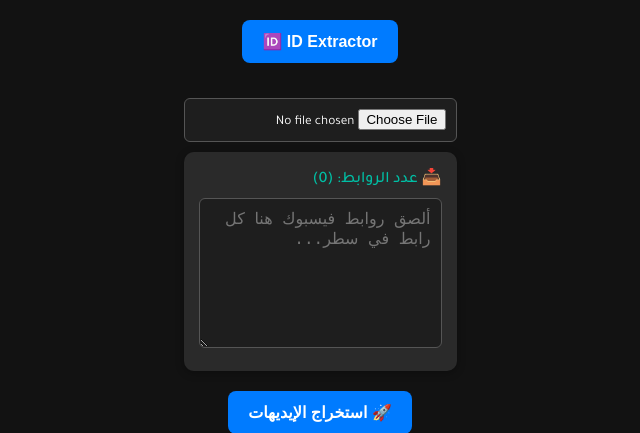
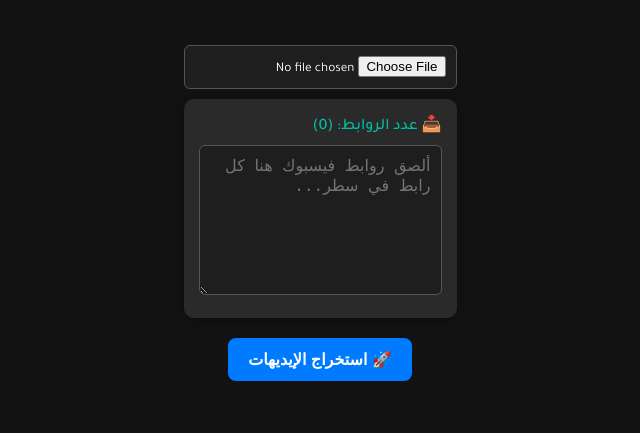
Before and after one commit to fares15719/ID, a Flask app: page / in a window 1280 px wide. Shown: the top 433 px of the page, without its empty margins (320-960 px from the left). Run offline with Flask 3, Linux system fonts and the light colour scheme.

```diff
--- a/templates/index.html
+++ b/templates/index.html
@@ -120,7 +120,6 @@
 <body>
   <div class="container">
     <div class="tool-toggle">
-      <button onclick="showTool('extractor')">🆔 ID Extractor</button>
     </div>
     <div id="extractorTool">
       <input type="file" id="fileInput" accept=".txt,.csv,.json" />
```
